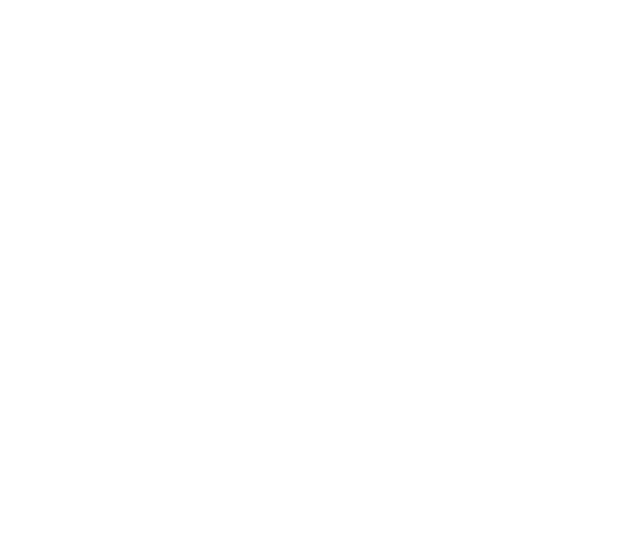
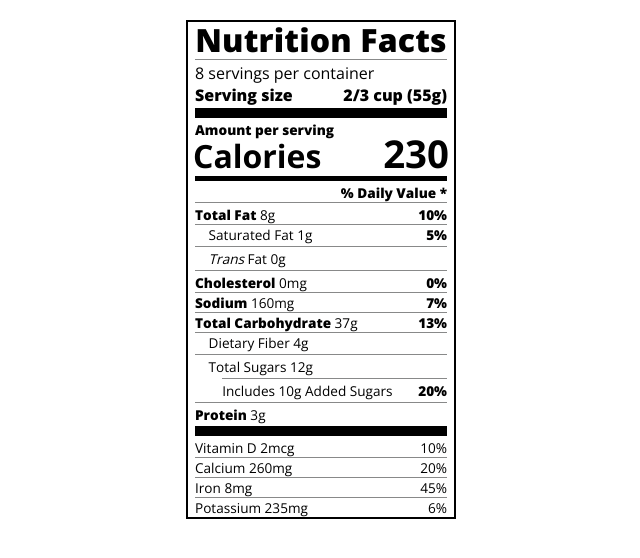
Before and after one commit to Abigail-Lidianyu/8.learn-typography-by-building-a-nutrition-label, a plain HTML site: page index.html in a window 1280 px wide. Shown: the whole page, without its empty margins (319-959 px from the left). Drawn offline with nearby package versions, Linux system fonts and the light colour scheme.

Commit message:
Update "Daily Value" section

```diff
--- a/index.html
+++ b/index.html
@@ -0,0 +1,50 @@
+<!DOCTYPE html>
+<html lang="en">
+  <head>
+    <meta charset="UTF-8">
+    <title>Nutrition Label</title>
+    <link href="https://fonts.googleapis.com/css?family=Open+Sans:400,700,800" rel="stylesheet">
+    <link href="./styles.css" rel="stylesheet">
+  </head>
+  <body>
+    <div class="label">
+      <header>
+        <h1 class="bold">Nutrition Facts</h1>
+        <div class="divider"></div>
+        <p>8 servings per container</p>
+        <p class="bold">Serving size <span class="right">2/3 cup (55g)</span></p>
+      </header>
+      <div class="divider lg"></div>
+      <div class="calories-info">
+        <p class="bold sm-text">Amount per serving</p>
+        <h1>Calories <span class="right">230</span></h1>
+      </div>
+      <div class="divider md"></div>
+      <div class="daily-value sm-text">
+        <p class="right bold no-divider">% Daily Value *</p>
+        <div class="divider"></div>
+        <p><span class="bold">Total Fat</span> 8g<span class="bold right">10%</span></p>
+        <p class="indent no-divider">Saturated Fat 1g <span class="bold right">5%</span></p>
+        <div class="divider"></div>
+        <p class="indent no-divider"><i>Trans</i> Fat 0g</p>
+        <div class="divider"></div>
+        <p><span class="bold">Cholesterol</span> 0mg <span class="right bold">0%</span></p>
+        <p><span class="bold">Sodium</span> 160mg <span class="right bold">7%</span></p>
+        <p><span class="bold">Total Carbohydrate</span> 37g <span class="right bold">13%</span></p>
+        <p class="indent no-divider">Dietary Fiber 4g</p>
+        <div class="divider"></div>
+        <p class="indent no-divider">Total Sugars 12g</p>
+        <div class="divider dbl-indent"></div>
+        <p class="dbl-indent no-divider">Includes 10g Added Sugars <span class="right bold">20%</span>
+        <div class="divider"></div>
+        <p class="no-divider"><span class="bold">Protein</span> 3g</p>
+        <div class="divider lg"></div>
+        <p>Vitamin D 2mcg <span class="right">10%</span></p>
+        <p>Calcium 260mg <span class="right">20%</span></p>
+        <p>Iron 8mg <span class="right">45%</span></p>
+        <p class="no-divider">Potassium 235mg <span class="right">6%</span></p>
+      </div>
+
+    </div>
+  </body>
+</html>
--- a/styles.css
+++ b/styles.css
@@ -30,7 +30,7 @@
   .divider {
     border-bottom: 1px solid #888989;
     margin: 2px 0;
-    clear:right;
+    clear: right;
   }
 
   .bold {
@@ -67,3 +67,15 @@
     font-size: 1.2em;
     margin-top: -7px;
   }
+
+  .indent {
+    margin-left: 1em;
+  }
+
+  .dbl-indent {
+    margin-left: 2em;
+  }
+
+  .daily-value p:not(.no-divider) {
+    border-bottom: 1px solid #888989;
+  }
```
